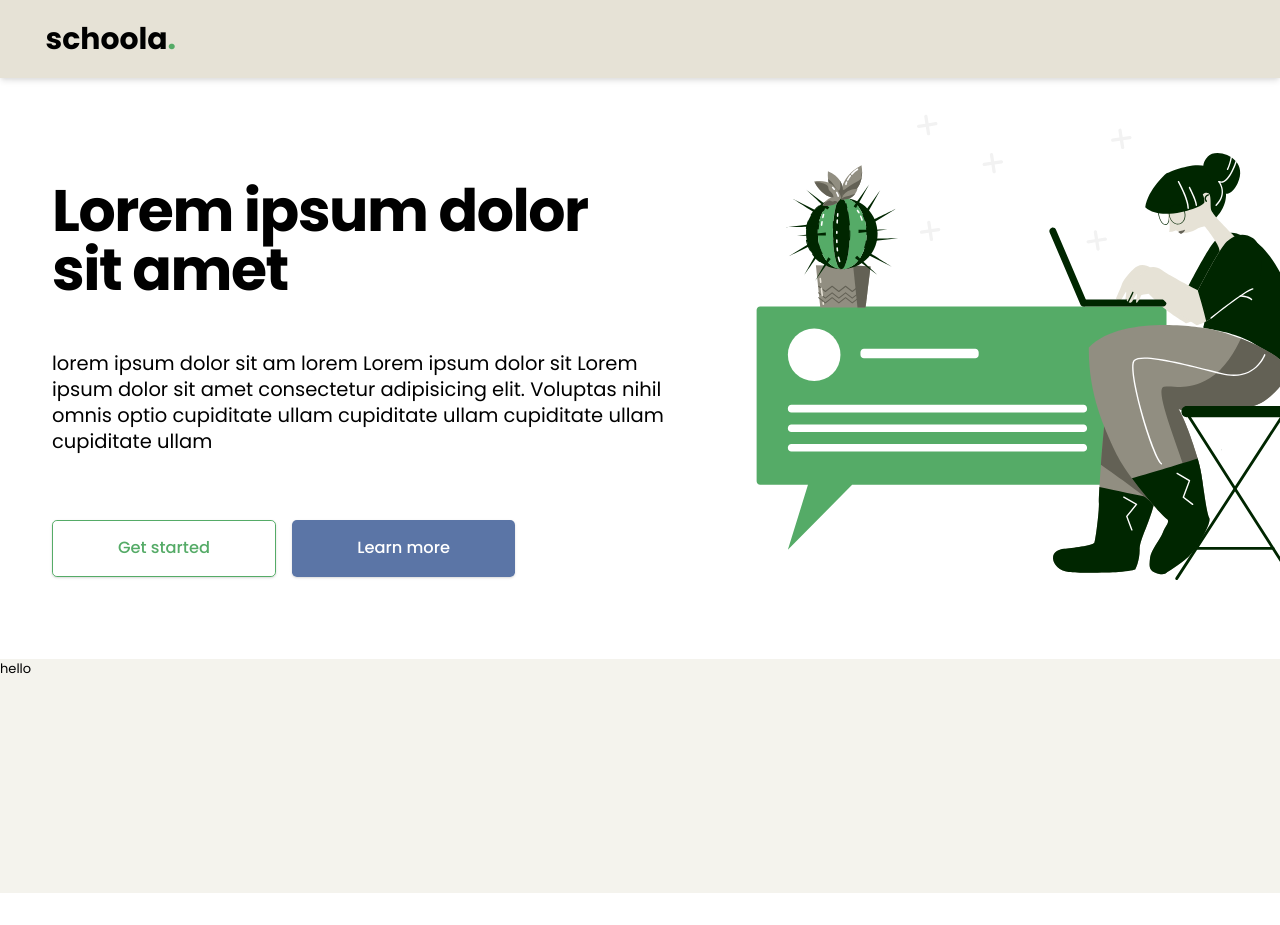
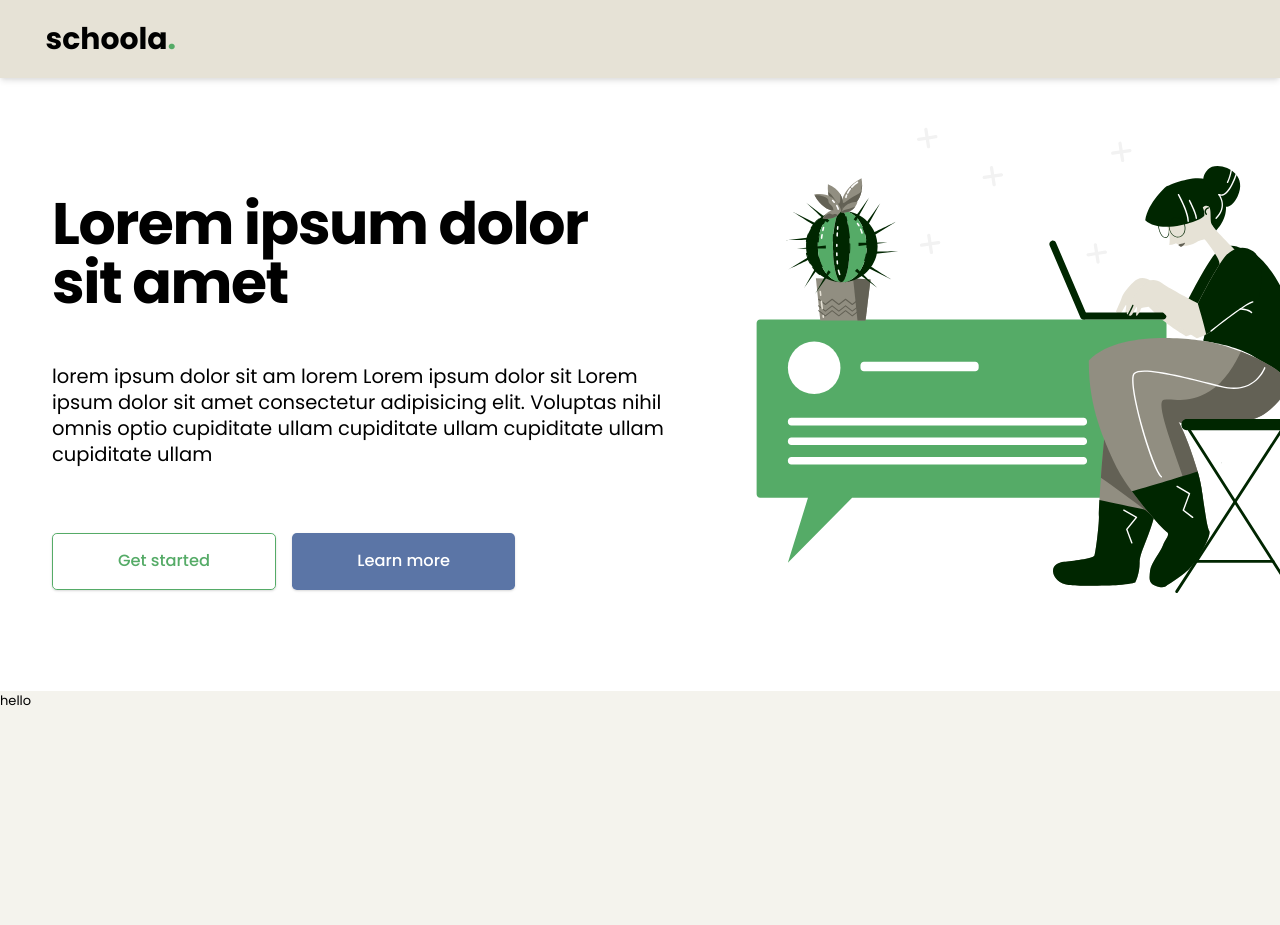
Before and after one commit to schoola-pl/schoola-landing, a Next.js app: page / in a window 1280 px wide. Shown: the top 925 px of the page. Before the commit the page ends 893 px from the top, so only its background shows below. Built offline with nearby package versions, Linux system fonts and the light colour scheme.

Commit message:
Final fixing positioning

```diff
--- a/components/organisms/ProblemSection/ProblemSection.tsx
+++ b/components/organisms/ProblemSection/ProblemSection.tsx
@@ -1,7 +1,7 @@
 import React from 'react';
 
 const ProblemSection = () => (
-  <div className="relative w-screen bg-amber-medium h-72">
+  <div className="relative w-screen top-10 bg-amber-medium h-72">
     <h1>hello</h1>
   </div>
 );
--- a/components/organisms/SectionCTA/SectionCTA.tsx
+++ b/components/organisms/SectionCTA/SectionCTA.tsx
@@ -2,7 +2,7 @@ import ConnectIcon from 'assets/icons/ConnectIcon.svg';
 import Image from 'next/image';
 
 const SectionCTA: React.FC = () => (
-  <div className="grid left-12 relative top-16  grid-cols-2">
+  <div className="grid left-12 relative top-20  grid-cols-2">
     <div className="col-span-1">
       <div className="flex flex-col items-start py-10 px-4">
         <h1 className="text-7xl py-6 font-extrabold tracking-tight">Lorem ipsum dolor sit amet</h1>
```
